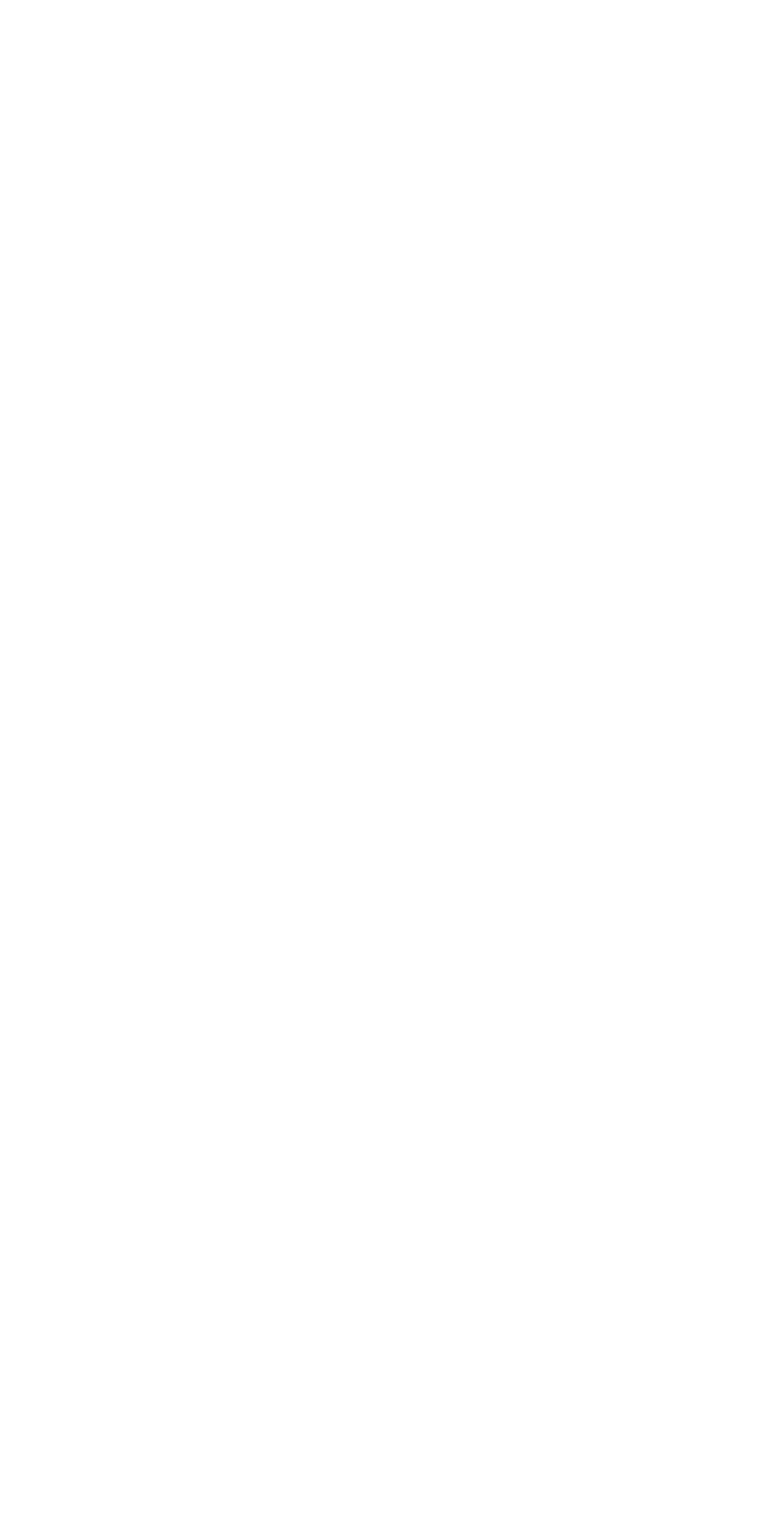
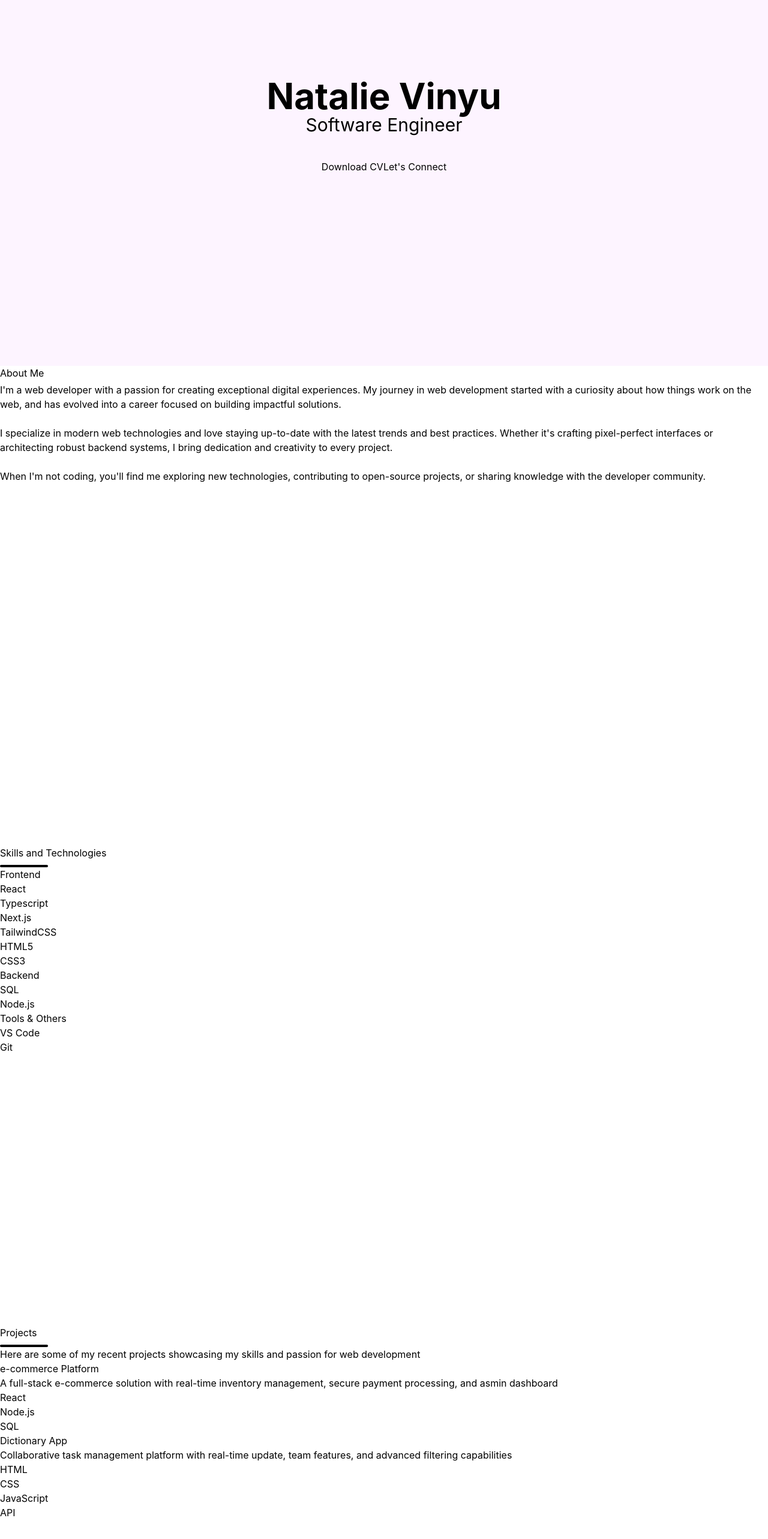
Before and after one commit to NatalieVinyu/natalie-vinyu, a React (Vite) app in the folder my-react-app/: page / in a window 1280 px wide. Shown: the part 190-2756 px from the top of the page at 60% size. Before the commit the page ends 800 px from the top, so only its background shows below. Built offline with nearby package versions, Linux system fonts and the light colour scheme.

Commit message:
Enhance component layouts and content across About, Contact, Footer, Home, Projects, and Skills components

```diff
--- a/my-react-app/src/components/About.jsx
+++ b/my-react-app/src/components/About.jsx
@@ -2,8 +2,21 @@ import React from 'react'
 
 function About() {
   return (
-    <div>
-      Aboutpage
+    <div className='h-screen'>
+      <section>
+        <div>
+          <h1>About Me</h1>
+          <div className='w-20 h-1 rounded-full'></div>
+        </div>
+
+        <div>
+          <p>I'm a web developer with a passion for creating exceptional digital experiences. My journey in web development started with a curiosity about how things work on the web, and has evolved into a career focused on building impactful solutions.</p>
+          <br />
+          <p>I specialize in modern web technologies and love staying up-to-date with the latest trends and best practices. Whether it's crafting pixel-perfect interfaces or architecting robust backend systems, I bring dedication and creativity to every project.</p>
+          <br />
+          <p> When I'm not coding, you'll find me exploring new technologies, contributing to open-source projects, or sharing knowledge with the developer community.</p>
+        </div>
+      </section>
     </div>
   )
 }
--- a/my-react-app/src/components/Contact.jsx
+++ b/my-react-app/src/components/Contact.jsx
@@ -2,8 +2,16 @@ import React from 'react'
 
 function Contact() {
   return (
-    <div>
-      Contactpage
+    <div className='h-screen'>
+      <div>
+        <h1>Get In Touch</h1>
+        <div className='w-20 h-1 bg-white mt-2 rounded-full'></div>
+      </div>
+
+      <div>
+        <p>Have a project in mind or just want to say hi? Feel free to reach out!</p>
+      </div>
+
     </div>
   )
 }
--- a/my-react-app/src/components/Footer.jsx
+++ b/my-react-app/src/components/Footer.jsx
@@ -3,7 +3,29 @@ import React from 'react'
 function Footer() {
   return (
     <div>
-      Footer
+      <footer className='py-12 px-6 border-t border-gray-800 overflow-hidden bg-gray-100'>
+        <div>
+          <div>
+            <div>
+              <h3>Natalie Vinyu</h3>
+              <p>Building digital experiences</p>
+            </div>
+
+            <div>
+              <a href="">Github</a>
+              <a href="">Linkedin</a>
+              <a href="">Mail</a>
+            </div>
+          </div>
+
+          {/* Copyright */}
+          <div>
+            <p>
+              {new Date().getFullYear()} Natalie Vinyu - Made with lots of coffee ☕
+            </p>
+          </div>
+        </div>
+      </footer>
     </div>
   )
 }
--- a/my-react-app/src/components/Home.jsx
+++ b/my-react-app/src/components/Home.jsx
@@ -2,8 +2,16 @@ import React from 'react'
 
 function Home() {
   return (
-    <div>
-      Homepage
+    <div className='h-screen bg-fuchsia-50 flex flex-col justify-center items-center space-y-10'>
+      <div>
+        <h1 className='text-6xl font-bold'>Natalie Vinyu</h1>
+        <p className='text-3xl text-center'>Software Engineer</p>
+      </div>
+
+      <div className='gap-6'>
+        <button>Download CV</button>
+        <button>Let's Connect</button>
+      </div>
     </div>
   )
 }
--- a/my-react-app/src/components/Projects.jsx
+++ b/my-react-app/src/components/Projects.jsx
@@ -1,9 +1,51 @@
 import React from 'react'
 
 function Projects() {
+  const myprojects = [
+    {
+      title: "e-commerce Platform",
+      description: "A full-stack e-commerce solution with real-time inventory management, secure payment processing, and asmin dashboard",
+      skills: ["React", "Node.js", "SQL"],
+      code: "",
+      demo: "",
+    },
+    {
+      title: "Dictionary App",
+      description: "Collaborative task management platform with real-time update, team features, and advanced filtering capabilities",
+      skills: ["HTML", "CSS", "JavaScript", "API"],
+      code: "",
+      demo: "",
+    }
+  ]
+
   return (
-    <div>
-      Projectspage
+    <div className='h-screen'>
+      <div>
+        <h2>Projects</h2>
+        <div className='w-20 h-1 bg-black mt-2 rounded-full'></div>
+      </div>
+
+      <div>
+        <p>Here are some of my recent projects showcasing my skills and passion for web development</p>
+      </div>
+
+      <div>
+        <div>
+          {myprojects.map((item, index) => (
+            <div key={index}>
+              <h3>{item.title}</h3>
+              <p>{item.description}</p>
+
+              <div>
+                <ul>
+                {item.skills.map((skill, i) => (
+                <li key={i}>{skill}</li>
+                ))}</ul>
+              </div>
+        </div>
+          ))}
+        </div>
+      </div>
     </div>
   )
 }
--- a/my-react-app/src/components/Skills.jsx
+++ b/my-react-app/src/components/Skills.jsx
@@ -1,9 +1,44 @@
 import React from 'react'
 
 function Skills() {
+  const skills = [
+    {
+      title: "Frontend",
+      skills: ["React", "Typescript", "Next.js", "TailwindCSS", "HTML5", "CSS3"]
+    },
+    {
+      title: "Backend",
+      skills: ["SQL", "Node.js"]
+    },
+    {
+      title: "Tools & Others",
+      skills: ["VS Code", "Git"]
+    }
+  ]
+
   return (
-    <div>
-      Skillspage
+    <div className='h-screen'>
+      <div>
+        <h2>Skills and Technologies</h2>
+        <div className='w-20 h-1 mt-2 rounded-full bg-black'></div>
+      </div>
+
+      <div>
+        {skills.map((item, index) => (
+          <div key={index}>
+            <h3>{item.title}</h3>
+
+            <ul>
+              {item.skills.map((skill, i) => (
+              <div>
+                <li key={i}>{skill}</li>
+              </div>
+              ))}</ul>
+          </div>
+        ))}
+      </div>
+
+
     </div>
   )
 }
```
